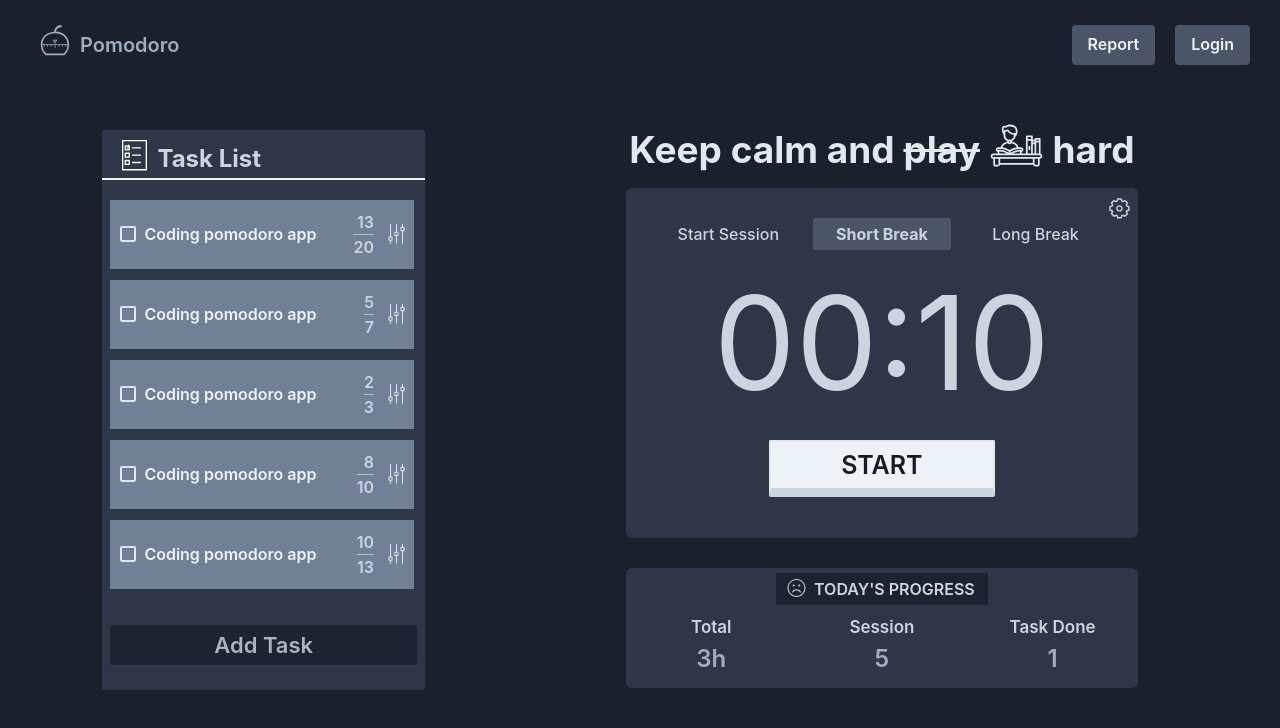
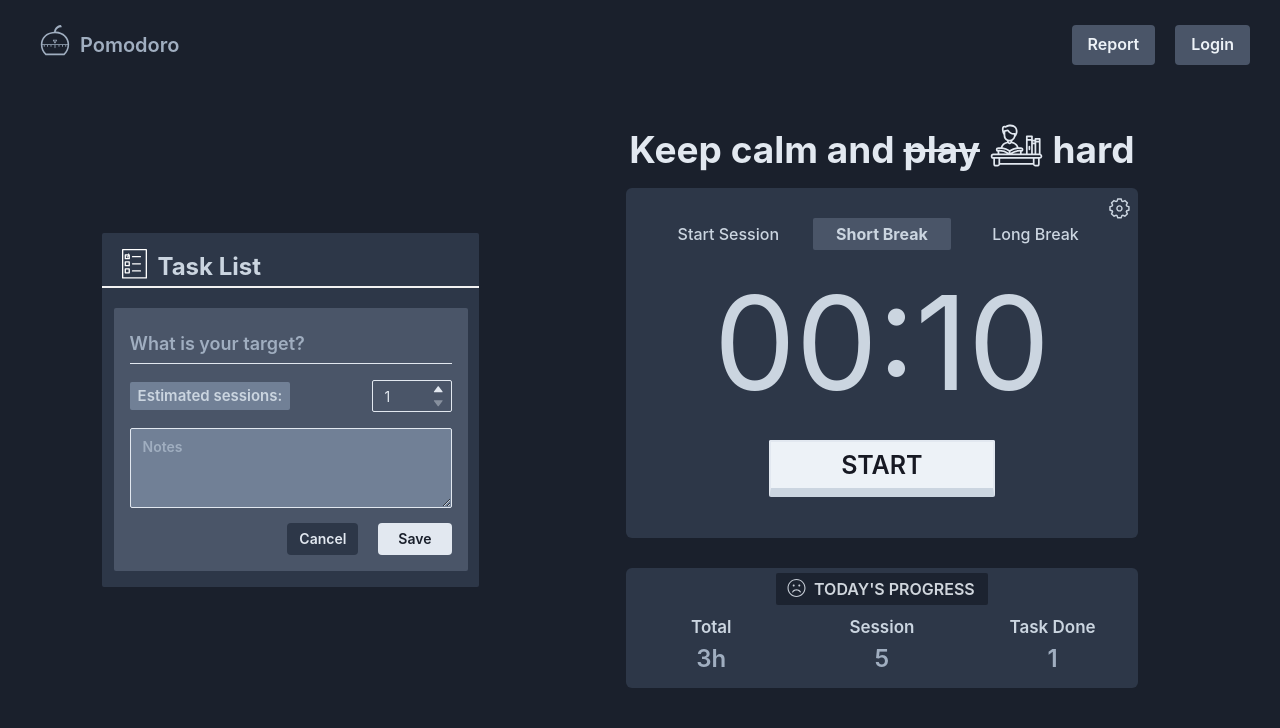
Before and after one commit to ttq186/Pomodoro, a React (Create React App) app in the folder client/: page / in a window 1280 px wide. Both pictures are taken after a click on the button "Add Task". Shown: the top 728 px of the page. Built offline with nearby package versions, Linux system fonts and the light colour scheme.

Commit message:
add 'add new task' section

```diff
--- a/client/src/App.js
+++ b/client/src/App.js
@@ -23,7 +23,7 @@ const App = () => {
         flexDir={{ base: 'column-reverse', lg: 'row' }}
         alignItems='center'
       >
-        <Center h='100%' w={{ base: '95%', sm:'80%', md: '60%', lg: '35%', xl: '30%' }}>
+        <Center h='100%' w={{ base: '95%', sm:'80%', md: '60%', lg: '35%' }} maxW={{lg: '400px'}}>
           <TaskList />
         </Center>
 
--- a/client/src/components/Clock.js
+++ b/client/src/components/Clock.js
@@ -28,6 +28,8 @@ const Clock = () => {
     const delay = (ms) => new Promise((resolve) => setTimeout(resolve, ms));
 
     dispatch({ type: CLOCK_TOGGLE_START });
+
+    if (time > 0) await delay(500);
 
     while (time > 0) {
       if (!store.getState().clock.isStart) return;
--- /dev/null
+++ b/client/src/components/Task/NewTaskForm.js
@@ -0,0 +1,92 @@
+import {
+  Tag,
+  Box,
+  Button,
+  Flex,
+  Input,
+  Textarea,
+  NumberInput,
+  NumberInputField,
+  NumberInputStepper,
+  NumberIncrementStepper,
+  NumberDecrementStepper,
+} from '@chakra-ui/react';
+
+const NewTaskForm = (props) => {
+  return (
+    <Box
+      as='form'
+      mr='3px'
+      bg='gray.600'
+      mx='0.7em'
+      p='1em'
+      borderRadius='sm'
+    >
+      <Input
+        variant='flushed'
+        placeholder='Flushed'
+        placeholder='What is your target?'
+        focusBorderColor='gray.700'
+        fontSize='lg'
+        fontWeight='600'
+        color='gray.200'
+      />
+
+      <Flex justifyContent='space-between' alignItems='center' my='1em'>
+        <Tag
+          bg='gray.500'
+          fontSize='15px'
+          py='5px'
+          fontWeight='600'
+          borderRadius='sm'
+          color='gray.300'
+          mr='2em'
+        >
+          Estimated sessions:
+        </Tag>
+        <NumberInput
+          focusBorderColor='gray.700'
+          color='gray.200'
+          step={1}
+          size='sm'
+          defaultValue={1}
+          min={1}
+          max={100}
+          maxW='20'
+        >
+          <NumberInputField />
+          <NumberInputStepper>
+            <NumberIncrementStepper border='none' />
+            <NumberDecrementStepper border='none' />
+          </NumberInputStepper>
+        </NumberInput>
+      </Flex>
+
+      <Textarea
+        size='sm'
+        focusBorderColor='gray.700'
+        bg='gray.500'
+        color='gray.200'
+        fontWeight='600'
+        placeholder='Notes'
+      />
+      <Box textAlign='right' mt='15px'>
+        <Button
+          bg='gray.700'
+          mx={{ base: '10px', md: '20px' }}
+          variant='customize'
+          color='gray.200'
+          size='sm'
+          onClick={props.handleAddTask}
+        >
+          Cancel
+        </Button>
+        <Button bg='gray.200' variant='customize' size='sm' px='20px'>
+          Save
+        </Button>
+      </Box>
+    </Box>
+  );
+};
+
+export default NewTaskForm;
--- a/client/src/components/Task/TaskList.js
+++ b/client/src/components/Task/TaskList.js
@@ -1,16 +1,20 @@
+import { useSelector, useDispatch } from 'react-redux';
 import { Box, Heading, Image, Flex, Button } from '@chakra-ui/react';
 import Todo from '../../assets/todo.svg';
 import TaskItem from '../../components/Task/TaskItem';
+import NewTaskForm from './NewTaskForm';
+import { TASKLIST_ADD_TASK } from '../../constants/taskListConstants';
 
 const TaskList = () => {
+  const dispatch = useDispatch();
+  const taskListState = useSelector((state) => state.taskList);
+
+  const handleAddTask = () => {
+    dispatch({ type: TASKLIST_ADD_TASK });
+  };
+
   return (
-    <Box
-      bg='gray.700'
-      maxH='560px'
-      w='lg'
-      pt='10px'
-      borderRadius='sm'
-    >
+    <Box bg='gray.700' maxH='560px' w='lg' py='1em' borderRadius='sm'>
       <Flex
         color='gray.300'
         align='center'
@@ -24,9 +28,12 @@ const TaskList = () => {
         </Heading>
       </Flex>
 
+      {taskListState.isAddTask ? (
+        <NewTaskForm handleAddTask={handleAddTask} />
+      ) : (
         <Box
           overflowY='auto'
-        mr='3px'
+          mx='3px'
           h={{ base: '300px', md: '400px' }}
           sx={{
             '&::-webkit-scrollbar': {
@@ -49,7 +56,9 @@ const TaskList = () => {
           <TaskItem progress={13} target={14} />
           <TaskItem progress={8} target={15} />
         </Box>
+      )}
 
+      {!taskListState.isAddTask  && (
         <Button
           variant='customize'
           bg='gray.800'
@@ -58,16 +67,19 @@ const TaskList = () => {
           w='95%'
           mx='2.5%'
           py='20px'
-        my='25px'
+          mt='25px'
+          mb='5px'
           borderRadius='sm'
           opacity='0.8'
           _hover={{
             bg: 'gray.100',
             color: '#171923',
           }}
+          onClick={handleAddTask}
         >
           Add Task
         </Button>
+      )}
     </Box>
   );
 };
--- a/client/src/constants/clockConstants.js
+++ b/client/src/constants/clockConstants.js
@@ -1,4 +1,3 @@
 export const CLOCK_TOGGLE_START = 'CLOCK_TOGGLE_START';
 export const CLOCK_TOGGLE_MODE = 'CLOCK_TOGGLE_MODE';
 export const CLOCK_UPDATE_TIME_LEFT = 'CLOCK_UPDATE_TIME_LEFT';
-export const CLOCK_UPDATE_INTERVAL_ID = 'CLOCK_UPDATE_INTERVAL_ID';
--- /dev/null
+++ b/client/src/constants/taskListConstants.js
@@ -0,0 +1 @@
+export const TASKLIST_ADD_TASK = 'TASKLIST_ADD_TASK';
--- a/client/src/reducers/clockReducers.js
+++ b/client/src/reducers/clockReducers.js
@@ -13,24 +13,15 @@ const initialState = {
 export const clockReducer = (state = initialState, action) => {
   switch (action.type) {
     case CLOCK_TOGGLE_START:
-      return {
-        ...state,
-        isStart: !state.isStart,
-      };
+      return { ...state, isStart: !state.isStart };
 
     case CLOCK_TOGGLE_MODE:
       if (action.payload !== state.mode)
-        return {
-          ...state,
-          mode: action.payload,
-        };
+        return { ...state, mode: action.payload };
       return state;
 
     case CLOCK_UPDATE_TIME_LEFT:
-      return {
-        ...state,
-        timeLeft: action.payload,
-      };
+      return { ...state, timeLeft: action.payload };
 
     default:
       return state;
--- /dev/null
+++ b/client/src/reducers/taskListReducers.js
@@ -0,0 +1,14 @@
+import { TASKLIST_ADD_TASK } from '../constants/taskListConstants';
+
+const initialState = {
+  isAddTask: false,
+};
+
+export const taskListReducer = (state = initialState, action) => {
+  switch (action.type) {
+    case TASKLIST_ADD_TASK:
+      return { ...state, isAddTask: !state.isAddTask };
+    default:
+      return state;
+  }
+};
--- a/client/src/store.js
+++ b/client/src/store.js
@@ -2,10 +2,12 @@ import { createStore, combineReducers, applyMiddleware } from 'redux';
 import thunk from 'redux-thunk';
 import { composeWithDevTools } from 'redux-devtools-extension';
 import { clockReducer } from './reducers/clockReducers';
+import { taskListReducer } from './reducers/taskListReducers';
 
 
 const reducer = combineReducers({
   clock: clockReducer,
+  taskList: taskListReducer,
 });
 
 const store = createStore(
```
Lines whose indentation alone changed are shown as unchanged.
